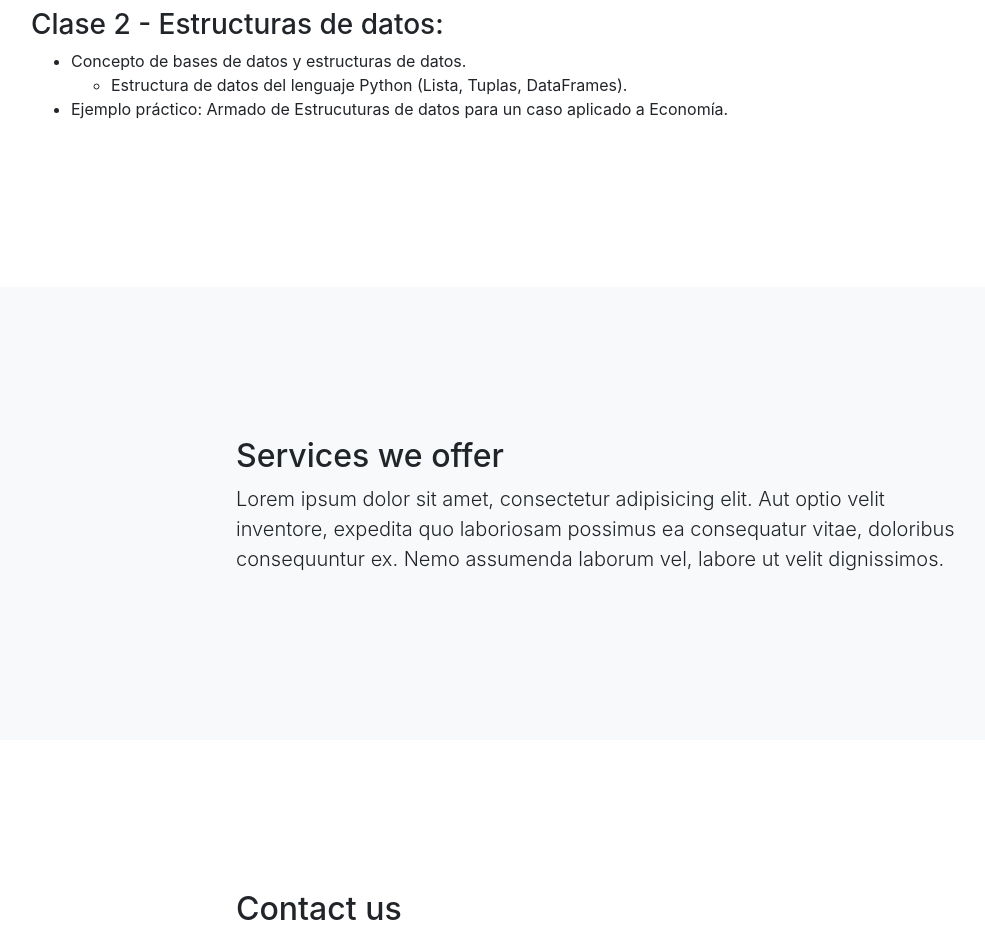
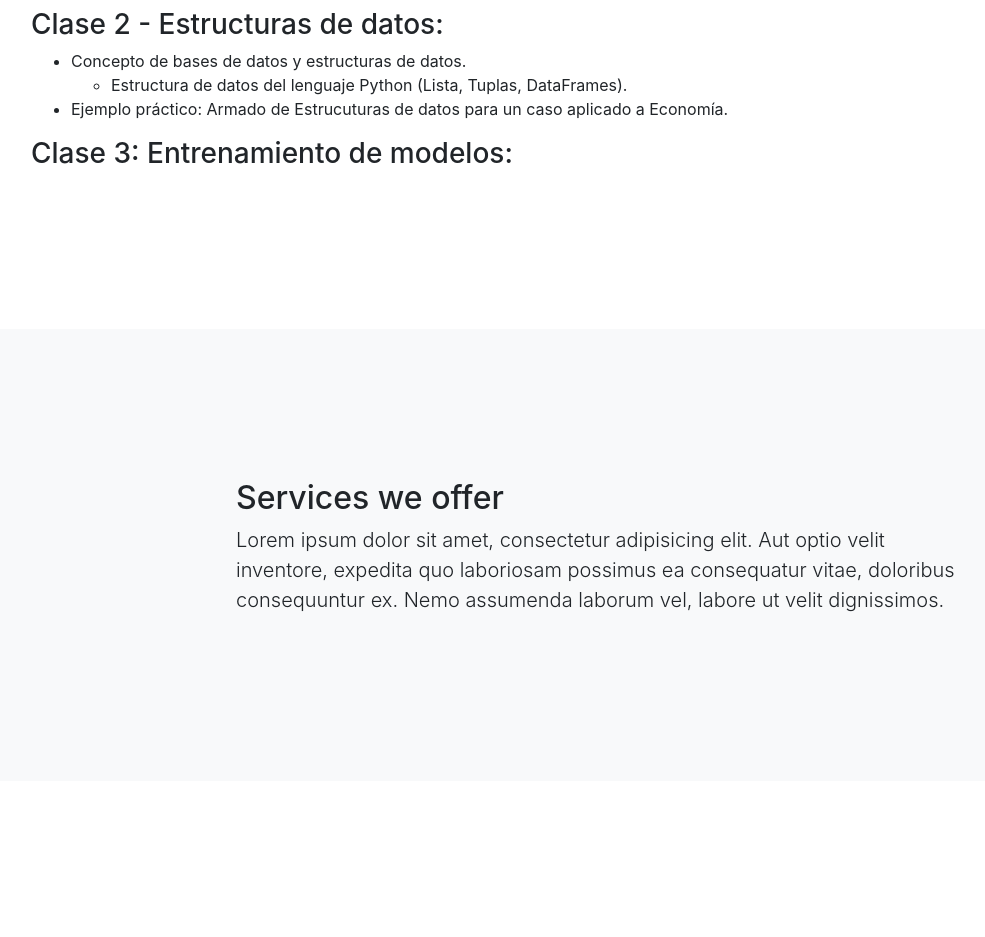
Before and after one commit to edsilvaf/Curso-Python-Analisis-de-datos, a website with bundled scripts: page index.html in a window 1280 px wide. Shown: the part 920-1857 px from the top of the page, without its empty margins (39-1024 px from the left). Built offline with nearby package versions, Linux system fonts and the light colour scheme.

Commit message:
Update index.html

```diff
--- a/index.html
+++ b/index.html
@@ -80,7 +80,6 @@
             <p>Ejercicios de práctica a realizar por los participantes en clase, a partir de los conceptos abordados</p>
                 </div>
      <div id="clase-2---estructura-de-datos" class="section level3">
-
      <h3>Clase 2 - Estructuras de datos:</h3>
 <ul>
           <li>Concepto de bases de datos y estructuras de datos. </li>
@@ -90,6 +89,8 @@
 <li>Ejemplo práctico: Armado de Estrucuturas de datos para un caso aplicado a Economía.
   </ul>
         </div>
+<div id="clase-3-calculo-de-tasas-de-pobreza-e-indigencia." class="section level3">
+<h3>Clase 3: Entrenamiento de modelos:</h3>
     </div>
   </section>
 </div>
```
